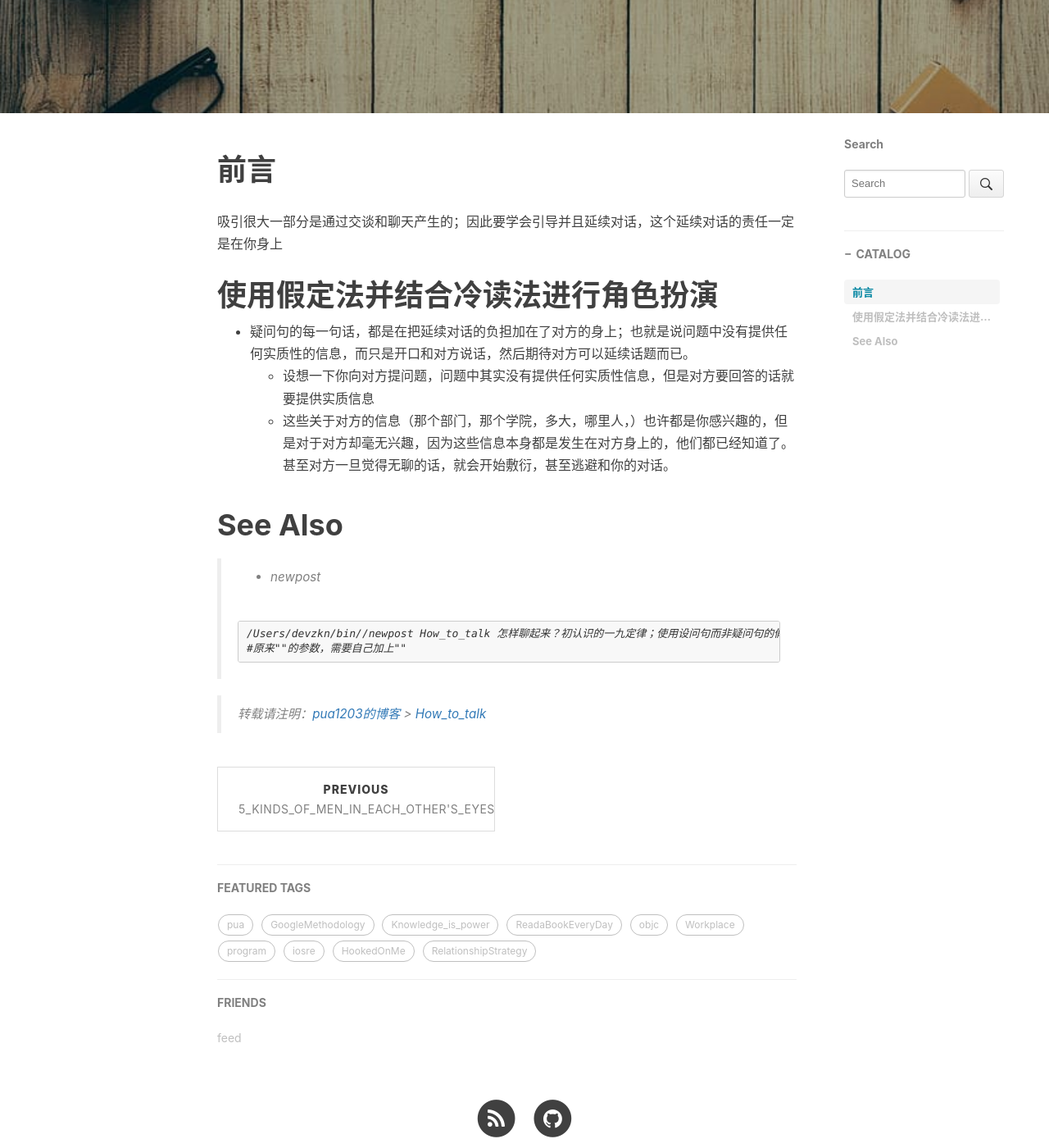
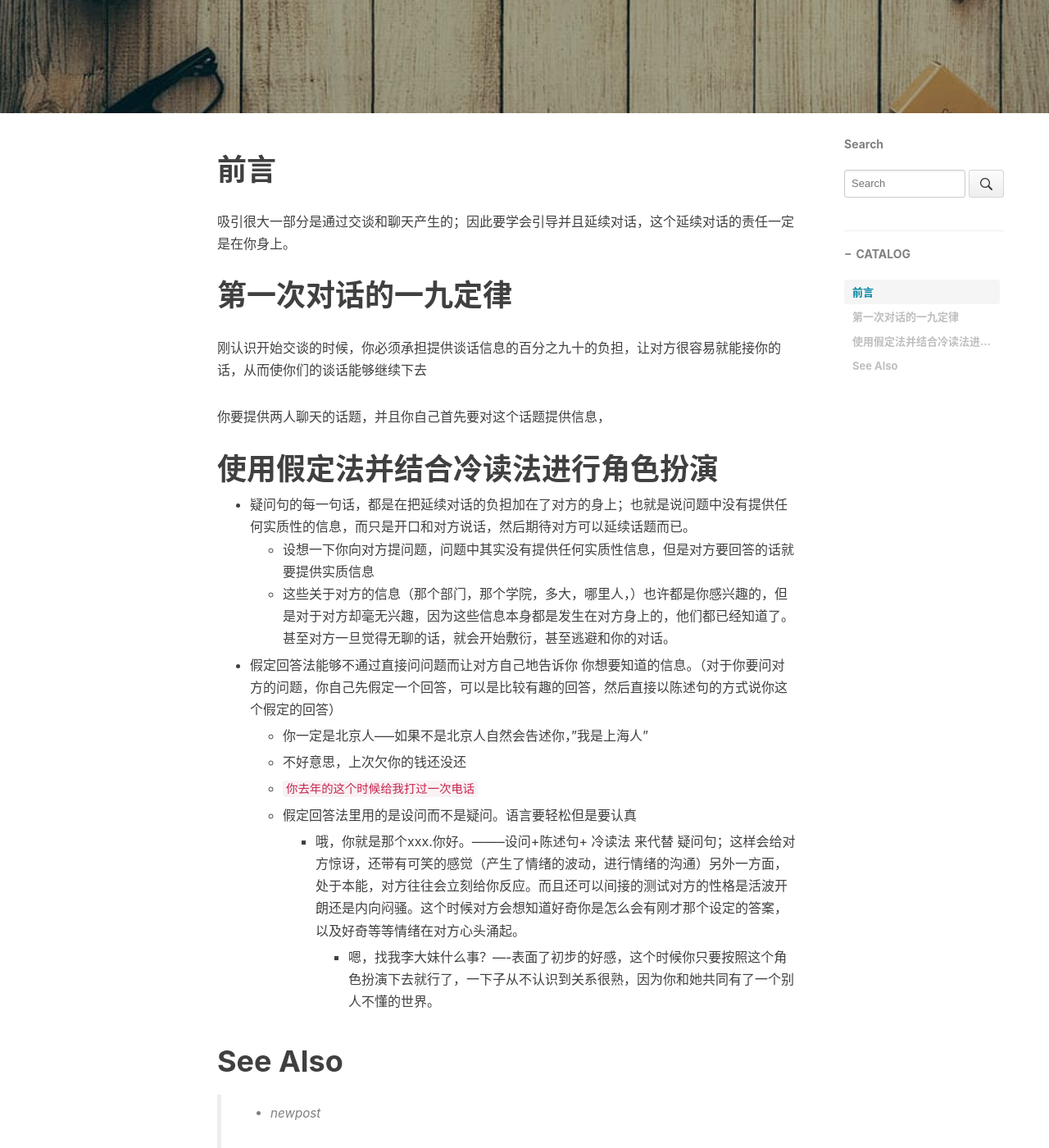
Before and after one commit to pua1203/pua1203.github.io, a Jekyll site: the page built from _posts/HookedOnMe/2018-10-31-How_to_talk.md, in a window 1280 px wide and 1400 px high, scrolled down 427 px. Shown: the whole window at 82% size. Built offline with Jekyll 4.4.1, drawn with Linux system fonts in a browser that asks for light colours; nearby versions of some CDN libraries; comment, search, counter and statistics services are not loaded.

Commit message:
你去年的这个时候给我打过一次电话

```diff
--- a/_posts/HookedOnMe/2018-10-31-How_to_talk.md
+++ b/_posts/HookedOnMe/2018-10-31-How_to_talk.md
@@ -17,7 +17,19 @@ subtitle: 怎样聊起来？初识的一九定律；使用设问句而非疑问
 
 
 
-吸引很大一部分是通过交谈和聊天产生的；因此要学会引导并且延续对话，这个延续对话的责任一定是在你身上
+吸引很大一部分是通过交谈和聊天产生的；因此要学会引导并且延续对话，这个延续对话的责任一定是在你身上。
+
+
+
+
+
+# 第一次对话的一九定律
+
+刚认识开始交谈的时候，你必须承担提供谈话信息的百分之九十的负担，让对方很容易就能接你的话，从而使你们的谈话能够继续下去
+
+你要提供两人聊天的话题，并且你自己首先要对这个话题提供信息，
+
+
 
 
 
@@ -31,6 +43,19 @@ subtitle: 怎样聊起来？初识的一九定律；使用设问句而非疑问
 
 
 
+* 假定回答法能够不通过直接问问题而让对方自己地告诉你 你想要知道的信息。（对于你要问对方的问题，你自己先假定一个回答，可以是比较有趣的回答，然后直接以陈述句的方式说你这个假定的回答）
+
+  * 你一定是北京人-----如果不是北京人自然会告述你，"我是上海人"
+
+  * 不好意思，上次欠你的钱还没还
+
+  * `你去年的这个时候给我打过一次电话`
+
+  * 假定回答法里用的是设问而不是疑问。语言要轻松但是要认真
+
+    * 哦，你就是那个xxx.你好。--------设问+陈述句+ 冷读法 来代替 疑问句；这样会给对方惊讶，还带有可笑的感觉（产生了情绪的波动，进行情绪的沟通）另外一方面，处于本能，对方往往会立刻给你反应。而且还可以间接的测试对方的性格是活波开朗还是内向闷骚。这个时候对方会想知道好奇你是怎么会有刚才那个设定的答案，以及好奇等等情绪在对方心头涌起。
+
+      * 嗯，找我李大妹什么事？----表面了初步的好感，这个时候你只要按照这个角色扮演下去就行了，一下子从不认识到关系很熟，因为你和她共同有了一个别人不懂的世界。
 
 
 
```
